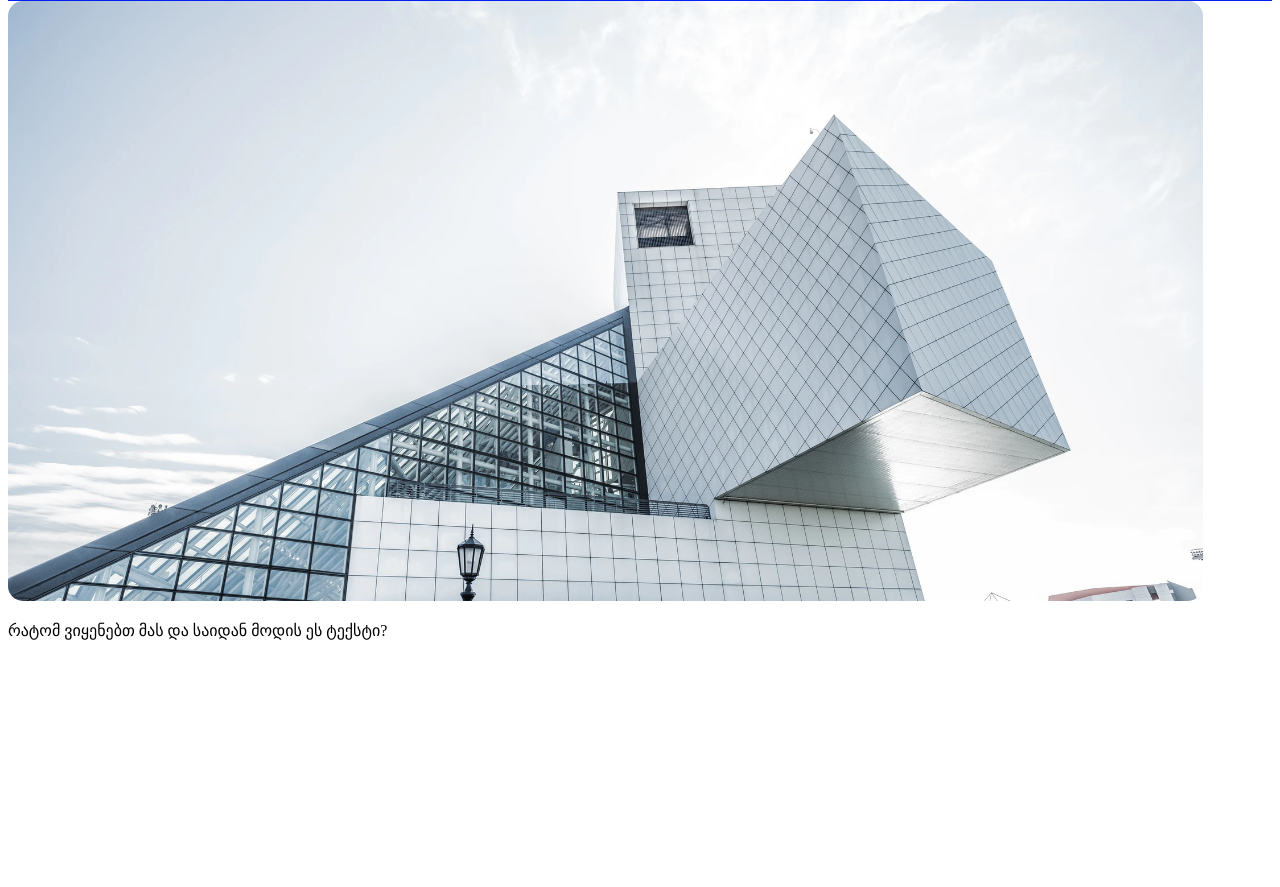
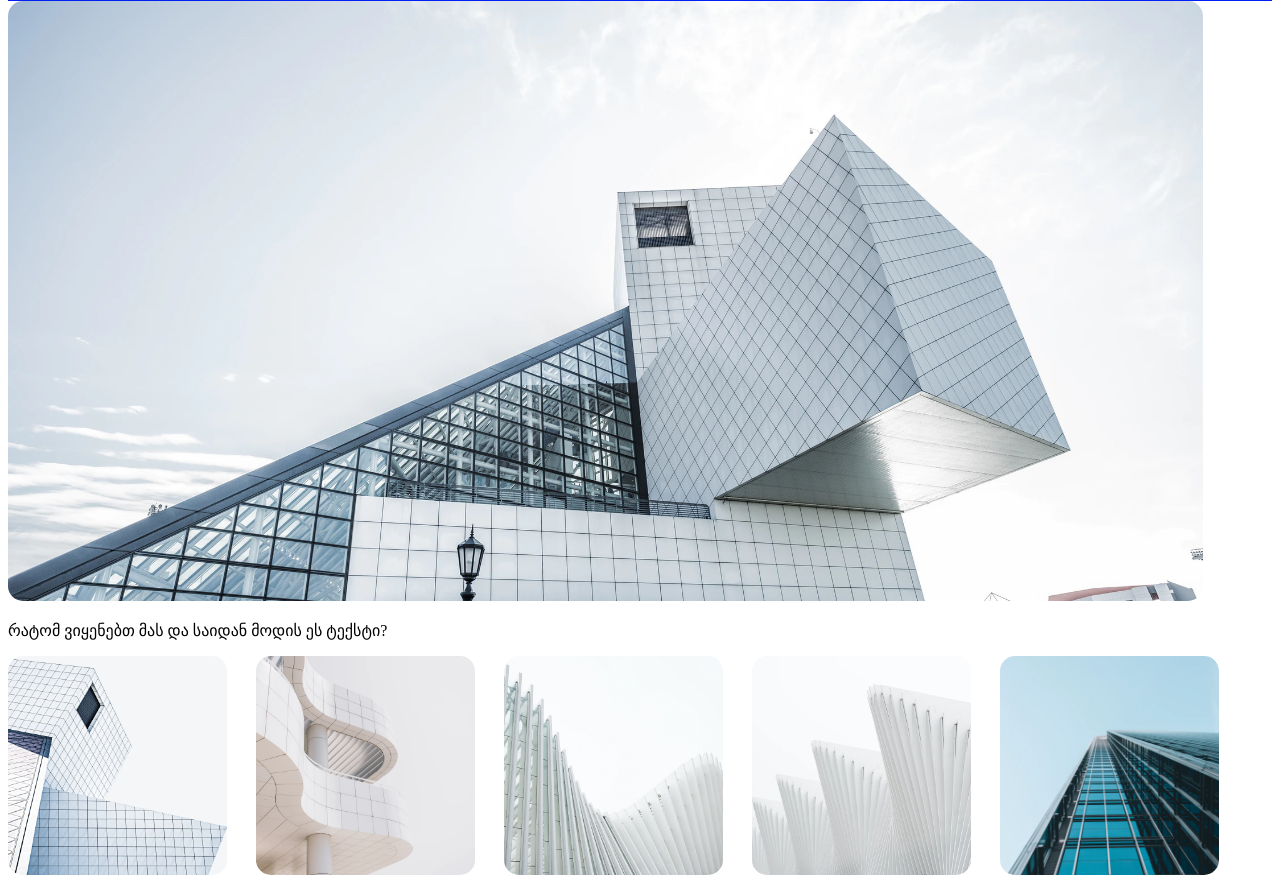
Before and after one commit to KristiGh/davaleba-4, a plain HTML site: page index.html in a window 1280 px wide. Shown: the part 390-1277 px from the top of the page. Before the commit the page ends 1046 px from the top, so only its background shows below. Drawn offline with Linux system fonts and the light colour scheme.

Commit message:
added small images and style

```diff
--- a/index.html
+++ b/index.html
@@ -7,6 +7,7 @@
     <title>davaleba 4</title>
     <link rel="stylesheet" href="style.css">
 </head>
+<body>
 <header class="header">
     <a href="#">
         <img src="images/logo.png" alt="logo" class="logo">
@@ -35,9 +36,13 @@
     </nav>
 
 </header>
-    <img class="building-image" src="images/Rectangle 91.png" alt="building">
+    <img src="images/Rectangle 91.png" alt="building" class="building-image" >
 <p>რატომ ვიყენებთ მას და საიდან მოდის ეს ტექსტი?</p>
-<body>
+    <img src="images/Rectangle 92.png" alt="image 1" class="small-images">
+    <img src="images/Rectangle 93.png" alt="image 2" class="small-images">
+    <img src="images/Rectangle 94.png" alt="image 3" class="small-images">
+    <img src="images/Rectangle 95.png" alt="image 4" class="small-images">
+    <img src="images/Rectangle 96.png" alt="image 5" class="small-images">
 
 </body>
 </html>
--- a/style.css
+++ b/style.css
@@ -24,6 +24,9 @@ li {
 .building-image {
     height: 600px;
 }
+.small-images {
+    margin-right: 25px;
+}
 .blog {
 	background-color: darkgrey;
 	/*border: 15px dotted red;*/
```
Also changed, not shown: images/Rectangle 92.png (added), images/Rectangle 93.png (added), images/Rectangle 94.png (added), images/Rectangle 95.png (added), images/Rectangle 96.png (added), 1 other file.
